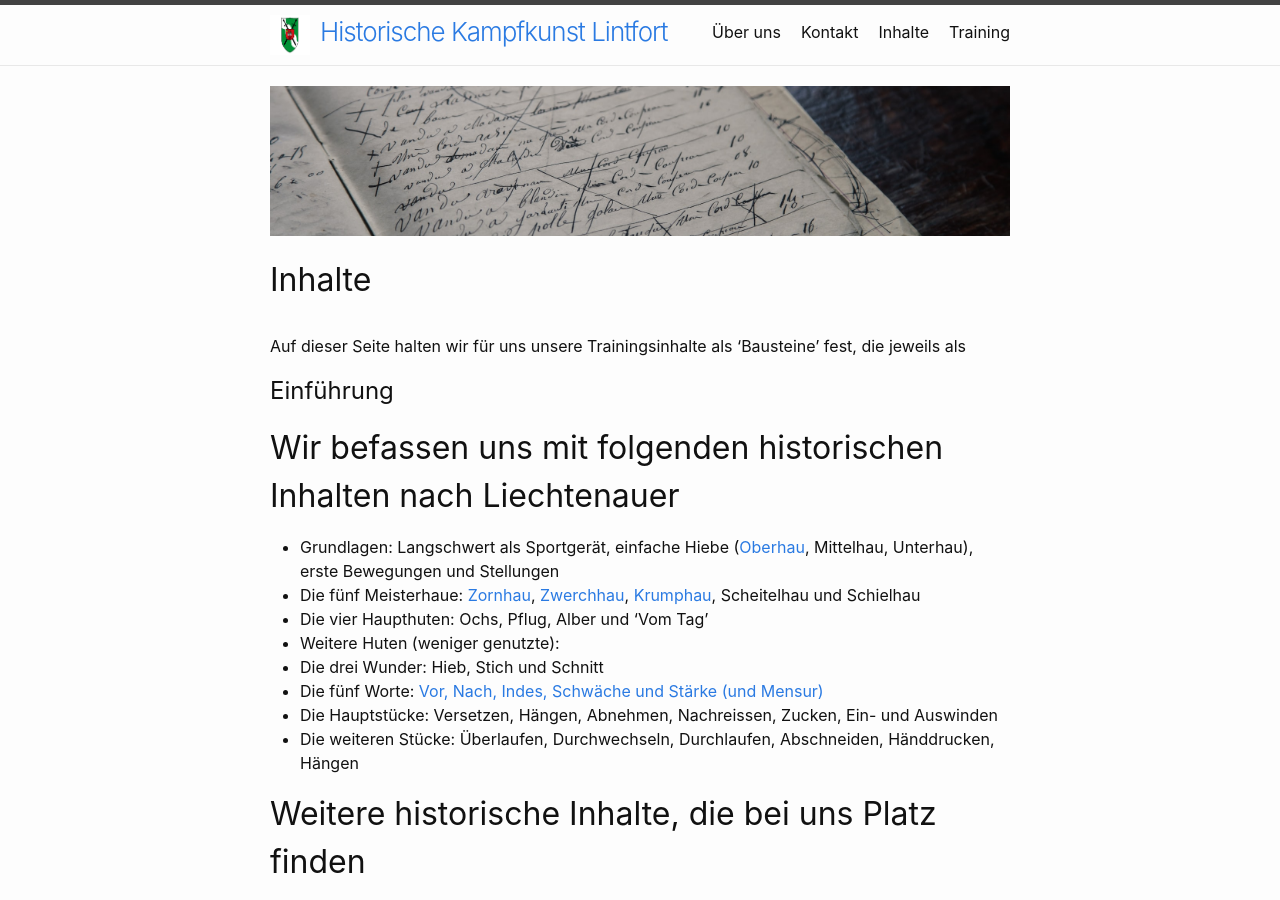
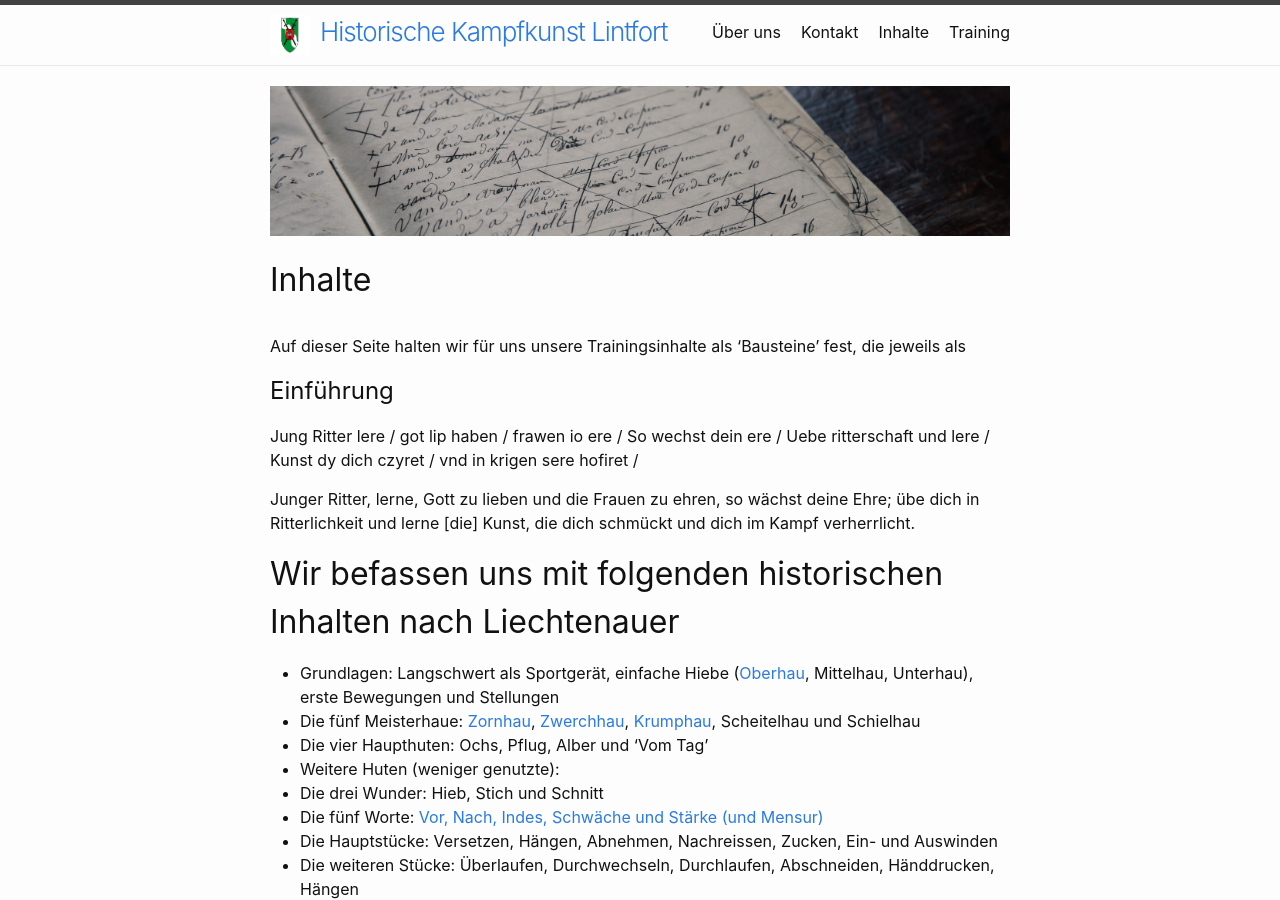
Before and after one commit to hema-ltv1927/hema-ltv1927.github.io, a Jekyll site: the page built from content.md, in a window 1280 px wide and 900 px high. Built offline with Jekyll 4.4.1, drawn with Linux system fonts in a browser that asks for light colours.

Commit message:
more stuff

```diff
--- a/content.md
+++ b/content.md
@@ -10,6 +10,13 @@ author:
 Auf dieser Seite halten wir für uns unsere Trainingsinhalte als 'Bausteine' fest, die jeweils als
 
 # Einführung
+Jung Ritter lere / got lip haben / frawen io ere /
+So wechst dein ere / Uebe ritterschaft und lere /
+Kunst dy dich czyret / vnd in krigen sere hofiret /
+
+Junger Ritter, lerne, Gott zu lieben und die Frauen zu ehren,
+so wächst deine Ehre; übe dich in Ritterlichkeit und lerne
+[die] Kunst, die dich schmückt und dich im Kampf verherrlicht.
 
 ## Wir befassen uns mit folgenden historischen Inhalten nach Liechtenauer
 - Grundlagen: Langschwert als Sportgerät, einfache Hiebe ([Oberhau](/techniken/oberhau), Mittelhau, Unterhau), erste Bewegungen und Stellungen
```
Also changed, not shown: training.md (+1 -1 lines).
